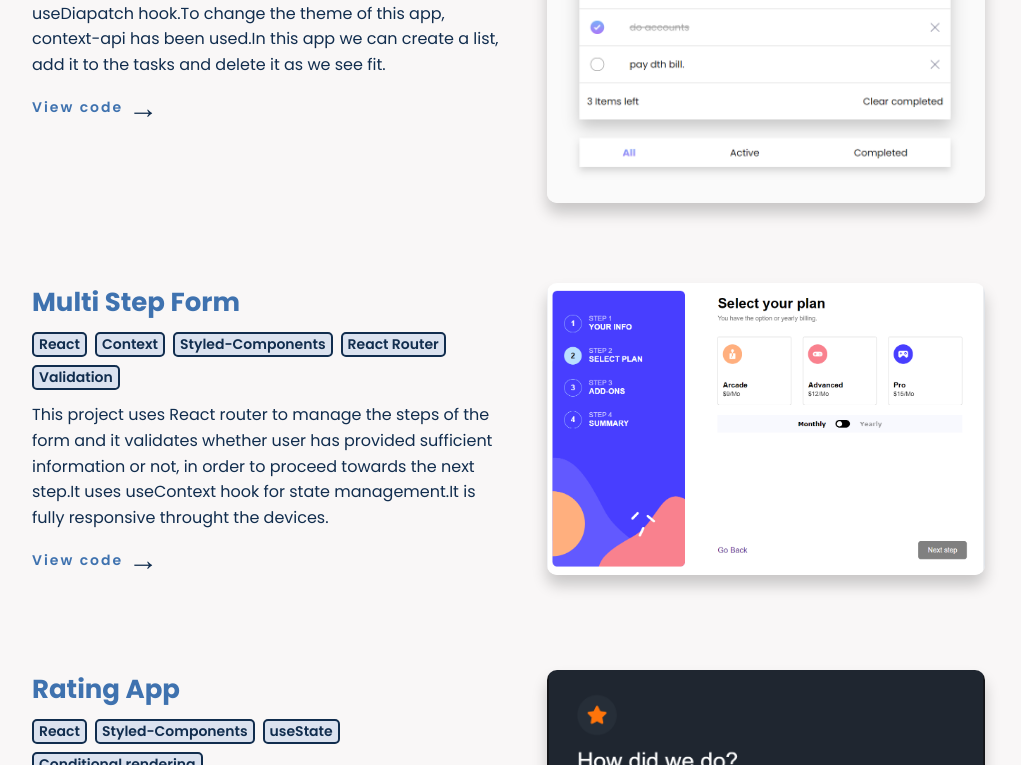
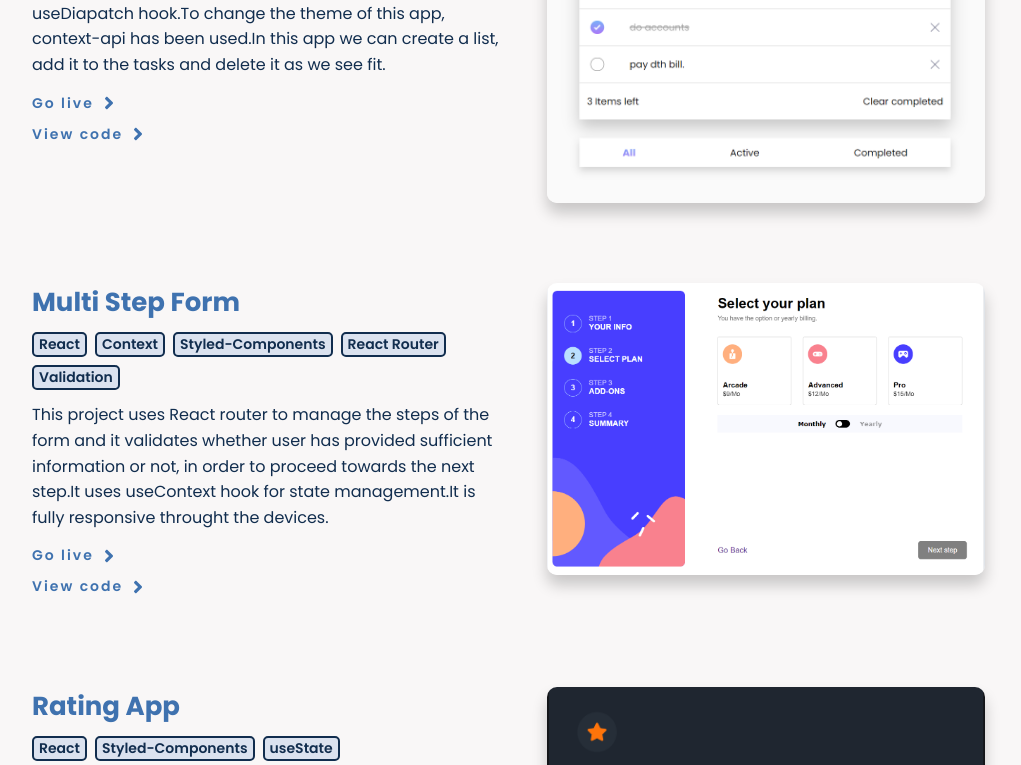
Before and after one commit to mila9n/Portfolio, a React (Create React App) app: page / in a window 1280 px wide. Shown: the part 1835-2600 px from the top of the page, without its empty margins (139-1160 px from the left). Built offline with nearby package versions, Linux system fonts and the light colour scheme.

Commit message:
Added Links

```diff
--- a/src/Components/ProjectDetail.js
+++ b/src/Components/ProjectDetail.js
@@ -1,6 +1,6 @@
 import React from "react";
 import { ProjectDetailStyle } from "./Styles/ProjectDetail.styled";
-import { FaLongArrowAltRight } from "react-icons/fa";
+import { FaAngleRight } from "react-icons/fa";
 
 const ProjectDetail = (props) => {
   return (
@@ -13,10 +13,20 @@ const ProjectDetail = (props) => {
           })}
         </div>
         <p>{props.description}</p>
+        <div className="live__link">
+          <a href={props.live} target="_blank">
+            Go live
+            <span>
+              <FaAngleRight />
+            </span>
+          </a>
+        </div>
         <div className="link">
           <a href={props.link} target="_blank">
             View code
-            <span>&#8594;</span>
+            <span>
+              <FaAngleRight />
+            </span>
           </a>
         </div>
       </div>
--- a/src/Components/Projects.js
+++ b/src/Components/Projects.js
@@ -16,6 +16,7 @@ const Projects = () => {
         description={item.description}
         img={item.img}
         link={item.link}
+        live={item.live}
       />
     );
   });
--- a/src/Components/ProjectsData.js
+++ b/src/Components/ProjectsData.js
@@ -6,6 +6,7 @@ export default [
       "To Do lists uses redux toolkit for creating a global store, which we can access anywhere inside the app with useSelector hook and execute any function with useDiapatch hook.To change the theme of this app, context-api has been used.In this app we can create a list, add it to the tasks and delete it as we see fit.",
     img: "./images/todo final.png",
     link: "https://github.com/mila9n/To-Do-List",
+    live: "https://todo-app-22.netlify.app",
   },
   {
     title: "Multi Step Form",
@@ -20,6 +21,7 @@ export default [
       "This project uses React router to manage  the steps of the form and it validates whether user has provided sufficient information or not, in order to proceed towards the next step.It uses useContext hook for state management.It is fully responsive throught the devices.",
     img: "./images/multi-step-final.png",
     link: "https://github.com/mila9n/Multi-step-Form",
+    live: "https://multi-step-form22.netlify.app/",
   },
   {
     title: "Rating App",
@@ -28,5 +30,6 @@ export default [
       "This is a simple project that built with react and uses useState for state management and prop drilling method to pass state value to the children component.On rating submition, conditional rendering comes into play and loads thank you page.",
     img: "./images/rating final.png",
     link: "https://github.com/mila9n/Rating-app",
+    live: "https://rating-app-22.netlify.app/",
   },
 ];
--- a/src/Components/Styles/ProjectDetail.styled.js
+++ b/src/Components/Styles/ProjectDetail.styled.js
@@ -54,12 +54,14 @@ export const ProjectDetailStyle = styled.div`
     font-size: 16px;
     line-height: 1.6;
     margin-top: 12px;
+    margin-bottom: 15px;
   }
 
-  .link {
-    display: flex;
-    align-items: center;
-    margin: 15px 0;
+  .link,
+  .live__link {
+    display: table;
+    margin: 10px 0;
+    cursor: pointer;
 
     & > a {
       display: flex;
@@ -72,8 +74,8 @@ export const ProjectDetailStyle = styled.div`
       color: #3f72af;
 
       span {
-        font-size: 30px;
-        color: #112d4e;
+        font-size: 20px;
+        color: #3f72af;
         line-height: 1;
         transition: all 300ms ease-in-out;
       }
```
